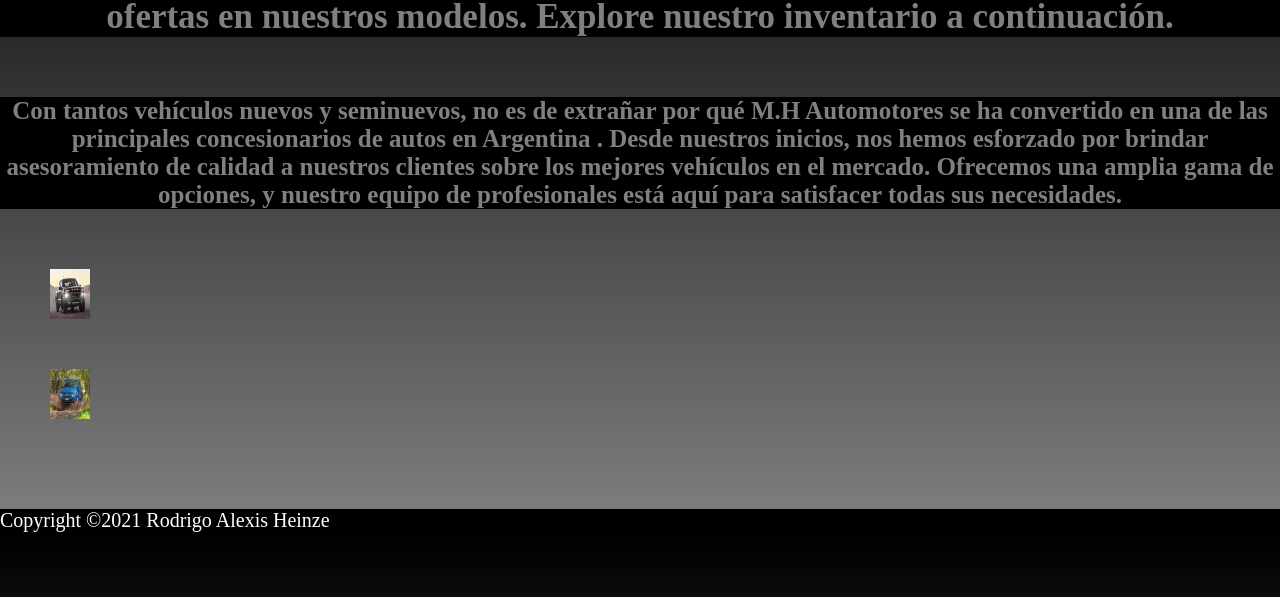
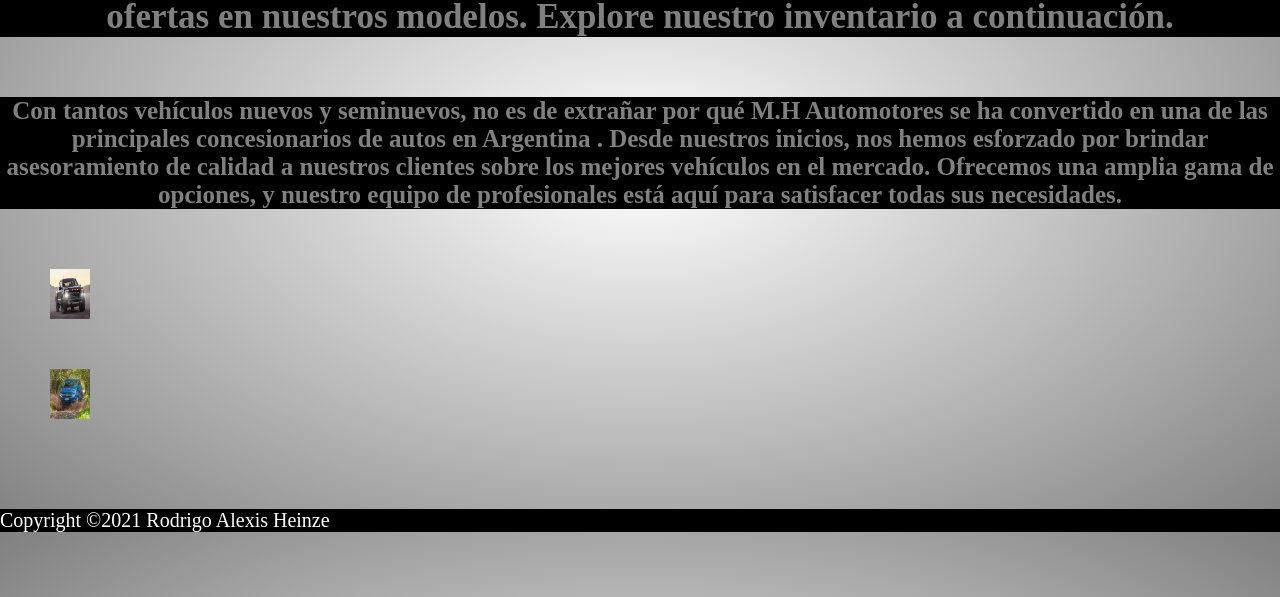
Before and after one commit to Rodheinze/mhautomotores, a plain HTML site: page index.html in a window 1280 px wide. Shown: the part 203-800 px from the top of the page. Drawn offline with Linux system fonts and the light colour scheme.

Commit message:
agregado de radiant

```diff
--- a/estilos.css
+++ b/estilos.css
@@ -168,7 +168,7 @@
 }
 
 body{
-	background-image: linear-gradient(black, grey);
+	background-image: radial-gradient(white, grey);
 }
 
 h3{
```
